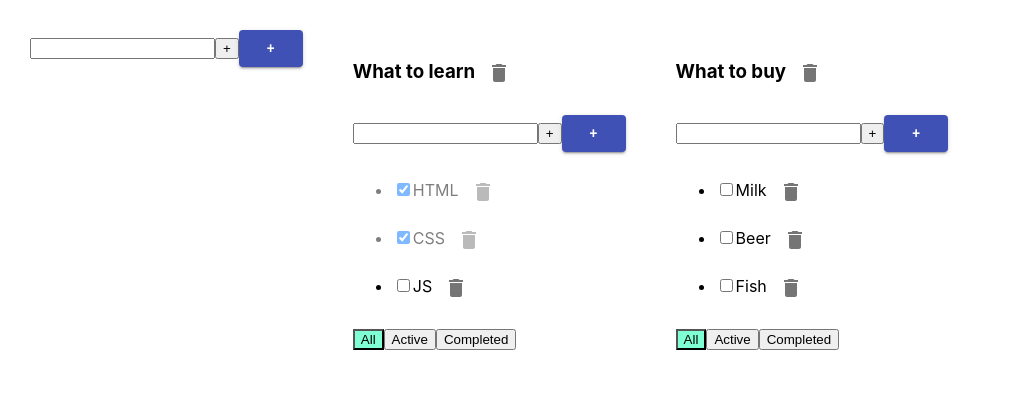
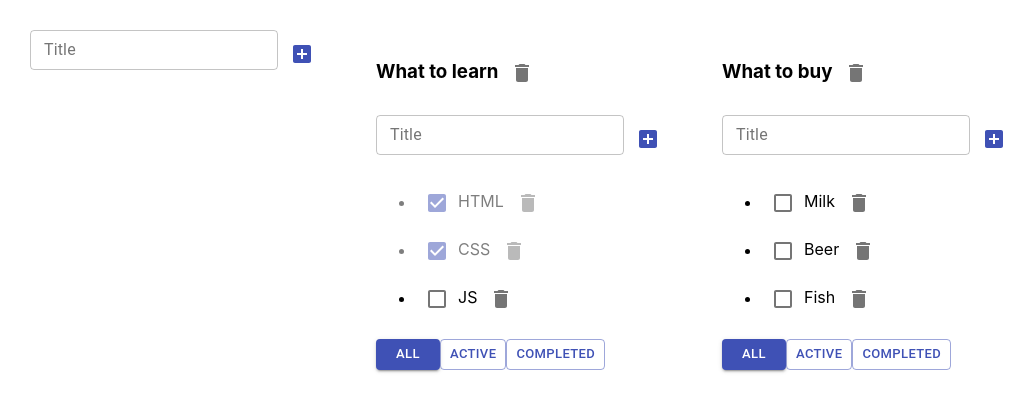
Before and after one commit to AlexBogd1/todoList, a React (Create React App) app: page / in a window 1280 px wide. Shown: the top 412 px of the page, without its empty margins (0-1036 px from the left). Built offline with nearby package versions, Linux system fonts and the light colour scheme.

Commit message:
change all button

```diff
--- a/src/AddItemForm.tsx
+++ b/src/AddItemForm.tsx
@@ -1,5 +1,6 @@
 import React, {ChangeEvent, KeyboardEvent, useState} from 'react';
-import {Button} from "@material-ui/core";
+import {Button, IconButton, TextField} from "@material-ui/core";
+import {AddBox} from "@material-ui/icons";
 
 
 type AddItemFormPropsType = {
@@ -30,15 +31,27 @@ function AddItemForm(props: AddItemFormPropsType) {
 
     return (
         <div>
-            <input
+            {/*<input*/}
+            {/*    value={title}*/}
+            {/*    onChange={onChangeHandler}*/}
+            {/*    onKeyPress={onAddItemKeyPress}*/}
+            {/*    className={error ? 'error' : ''}*/}
+            {/*/>*/}
+            <TextField
+                variant = {'outlined'}
+                size = {'small'}
                 value={title}
                 onChange={onChangeHandler}
                 onKeyPress={onAddItemKeyPress}
-                className={error ? 'error' : ''}
+                error = {!!error}
+                label={'Title'}
+                helperText={error}
             />
-            <button >+</button>
-            <Button onClick={onAddItemClick} variant='contained' color='primary'>+</Button>
-            {error && <div className={'error-message'}>{error}</div>}
+            <IconButton onClick={onAddItemClick} color='primary' >
+                <AddBox/>
+            </IconButton>
+            {/*<Button onClick={onAddItemClick} variant='contained' color='primary'>+</Button>*/}
+            {/*{error && <div className={'error-message'}>{error}</div>}*/}
         </div>
     );
 }
--- a/src/EditableSpan.tsx
+++ b/src/EditableSpan.tsx
@@ -1,4 +1,5 @@
 import React, {ChangeEvent, useState} from 'react';
+import { TextField } from '@material-ui/core';
 
 type EditableSpanPropsType = {
     title: string
@@ -22,13 +23,20 @@ function EditableSpan(props: EditableSpanPropsType) {
         setTitle(e.currentTarget.value);
     }
 
-    return (editMode ? <input
-                value={title}
-                autoFocus={true}
-                onBlur={offEditMode}
-                onChange={onChangeTitle}
-            /> :
-        <span onDoubleClick={onEditMode}>{props.title}</span>
+     return (editMode
+         // ? <input
+    //             value={title}
+    //             autoFocus={true}
+    //             onBlur={offEditMode}
+    //             onChange={onChangeTitle}
+    //         />
+            ? <TextField
+            value={title}
+            autoFocus={true}
+            onBlur={offEditMode}
+            onChange={onChangeTitle}
+        />
+        : <span onDoubleClick={onEditMode}>{props.title}</span>
     )
 
 }
--- a/src/TodoList.tsx
+++ b/src/TodoList.tsx
@@ -2,8 +2,9 @@ import React, {ChangeEvent, KeyboardEvent, useState} from 'react';
 import {FilterValuesType, TaskType} from "./App";
 import AddItemForm from "./AddItemForm";
 import EditableSpan from "./EditableSpan";
-import {IconButton} from "@material-ui/core";
+import {IconButton, Checkbox} from "@material-ui/core";
 import {Delete} from "@material-ui/icons";
+import Button from "@material-ui/core/Button";
 
 type PropsType = {
     id: string
@@ -40,10 +41,15 @@ export function TodoList(props: PropsType) {
 
         return (
             <li key={t.id} className={t.isDone ? 'is-done' : ''}>
-                <input
-                    type="checkbox"
+                {/*<input*/}
+                {/*    type="checkbox"*/}
+                {/*    onChange={changeStatus}*/}
+                {/*    checked={t.isDone}/>*/}
+                <Checkbox
                     onChange={changeStatus}
-                    checked={t.isDone}/>
+                    checked={t.isDone}
+                    color ={'primary'}
+                />
                 <EditableSpan title={t.title} changeTitle={changeTaskTitle}/>
                 <IconButton onClick={removeTask}>
                     <Delete/>
@@ -85,18 +91,27 @@ export function TodoList(props: PropsType) {
                 {tasks}
             </ul>
             <div>
-                <button
-                    className={props.filter === 'all' ? 'active' : ''}
+                <Button
+                    // className={props.filter === 'all' ? 'active' : ''}
+                    variant ={props.filter === 'all' ? 'contained' : 'outlined'}
+                    size = 'small'
+                    color = {'primary'}
                     onClick={onAllClickHandler}>All
-                </button>
-                <button
-                    className={props.filter === 'active' ? 'active' : ''}
+                </Button>
+                <Button
+                    // className={props.filter === 'active' ? 'active' : ''}
+                    variant ={props.filter === 'active' ? 'contained' : 'outlined'}
+                    size = 'small'
+                    color = {'primary'}
                     onClick={onActiveClickHandler}>Active
-                </button>
-                <button
-                    className={props.filter === 'completed' ? 'active' : ''}
+                </Button>
+                <Button
+                    // className={props.filter === 'completed' ? 'active' : ''}
+                    variant ={props.filter === 'completed' ? 'contained' : 'outlined'}
+                    size = 'small'
+                    color = {'primary'}
                     onClick={onCompletedClickHandler}>Completed
-                </button>
+                </Button>
             </div>
         </div>
     )
```
